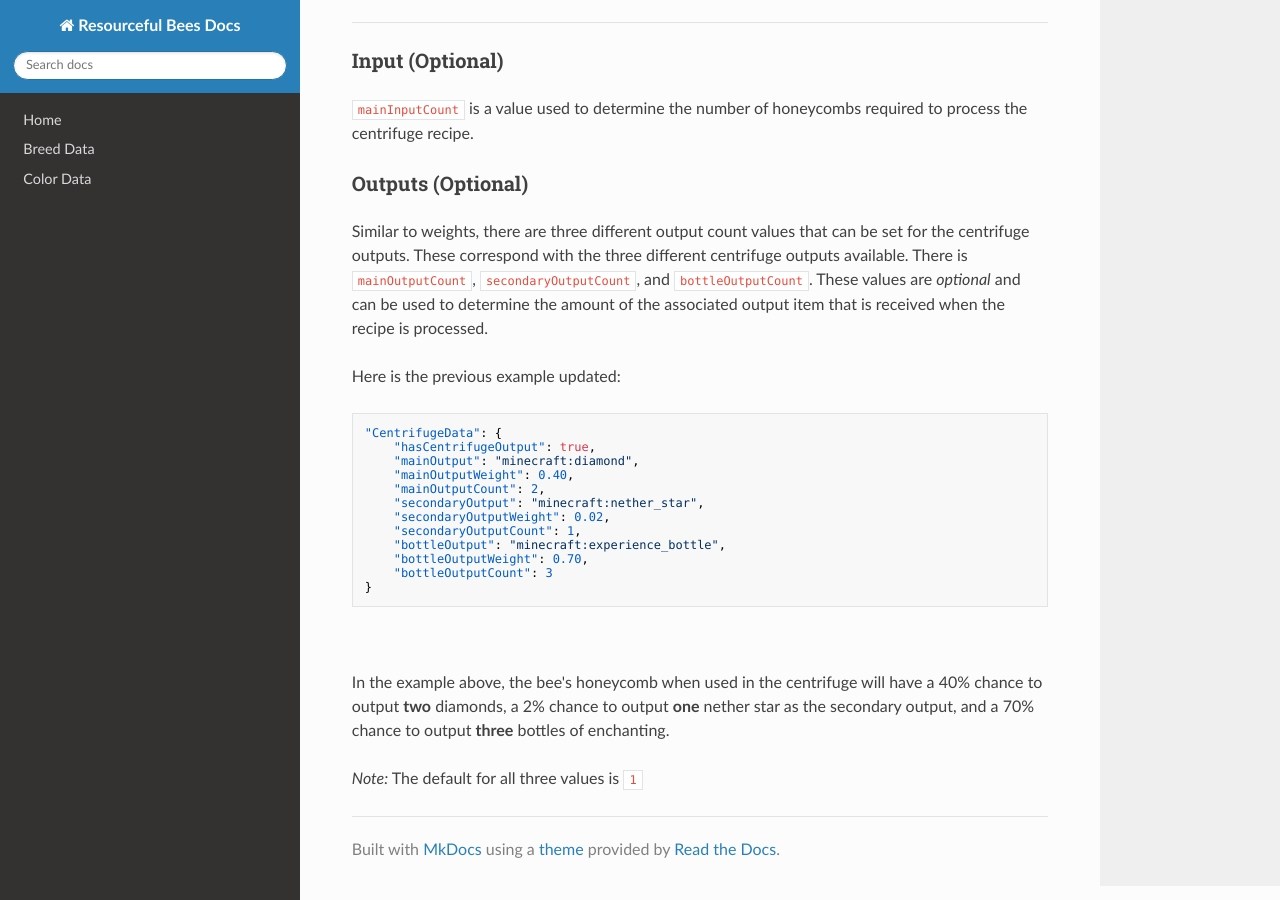
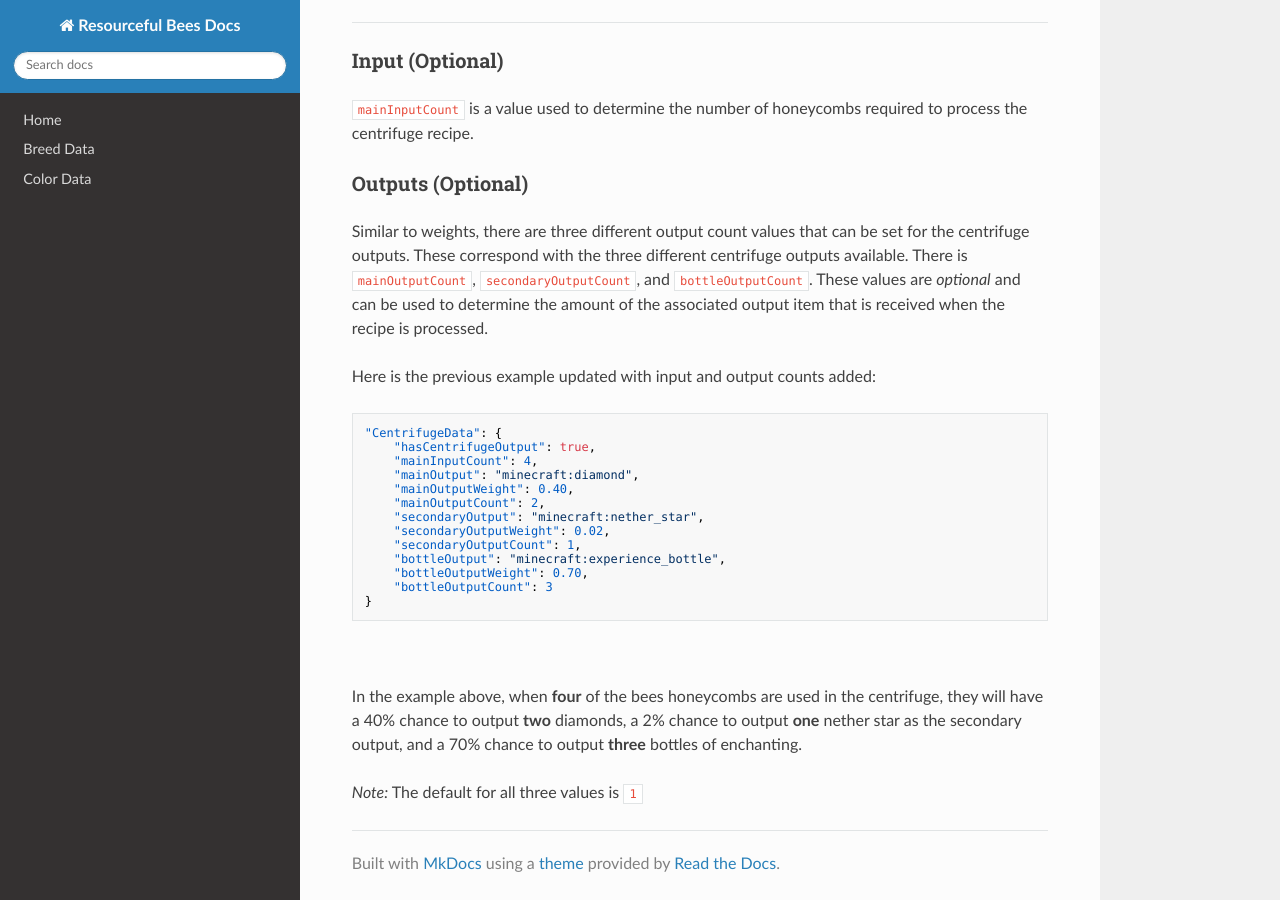
Before and after one commit to Team-Resourceful/ResourcefulBeesDocs, an MkDocs documentation site: the page built from docs/bee_data/centrifuge_data.md, in a window 1280 px wide and 900 px high, scrolled down 2392 px. Built offline with MkDocs 1.6.1, drawn with Linux system fonts in a browser that asks for light colours; nearby versions of some CDN libraries.

Commit message:
docs/bee_data/centrifuge_data.md updated from https://stackedit.io/

````diff
--- a/docs/bee_data/centrifuge_data.md
+++ b/docs/bee_data/centrifuge_data.md
@@ -84,11 +84,12 @@ In the example above, the bee's honeycomb when used in the centrifuge will have
 
 Similar to weights, there are three different output count values that can be set for the centrifuge outputs. These correspond with the three different centrifuge outputs available. There is `mainOutputCount`, `secondaryOutputCount`, and `bottleOutputCount`. These values are *optional* and can be used to determine the amount of the associated output item that is received when the recipe is processed.
 
-Here is the previous example updated:
+Here is the previous example updated with input and output counts added:
 
 ```json
 "CentrifugeData": {
 	"hasCentrifugeOutput": true,
+	"mainInputCount": 4,
 	"mainOutput": "minecraft:diamond",
 	"mainOutputWeight": 0.40,
 	"mainOutputCount": 2,
@@ -102,9 +103,9 @@ Here is the previous example updated:
 ```
 <br>
 
-In the example above, the bee's honeycomb when used in the centrifuge will have a 40% chance to output **two** diamonds, a 2% chance to output **one** nether star as the secondary output, and a 70% chance to output **three** bottles of enchanting. <br>
+In the example above, when **four** of the bees honeycombs are used in the centrifuge, they will have a 40% chance to output **two** diamonds, a 2% chance to output **one** nether star as the secondary output, and a 70% chance to output **three** bottles of enchanting. <br>
 
 *Note:* The default for all three values is `1`
 <!--stackedit_data:
-eyJoaXN0b3J5IjpbNTQ3MDcyMjk3XX0=
+eyJoaXN0b3J5IjpbMTkwNjA2ODEwXX0=
 -->
````
